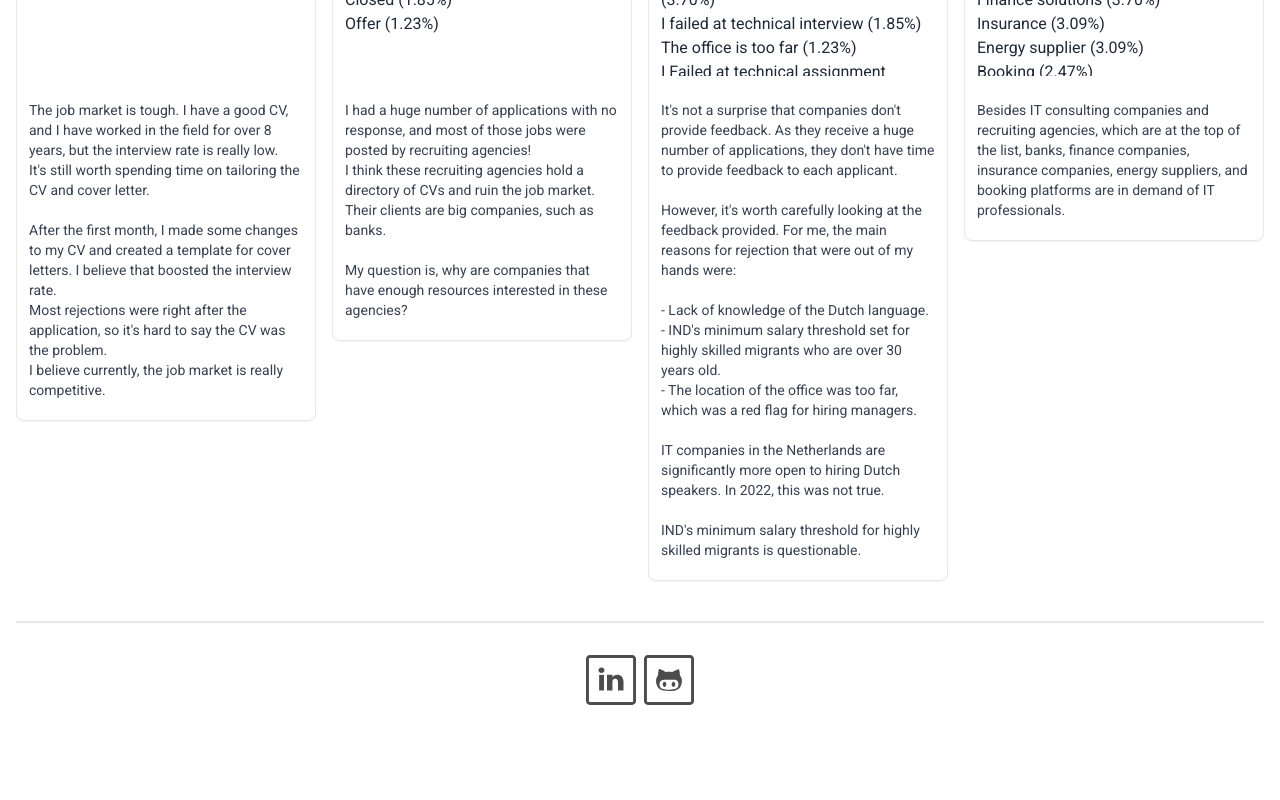
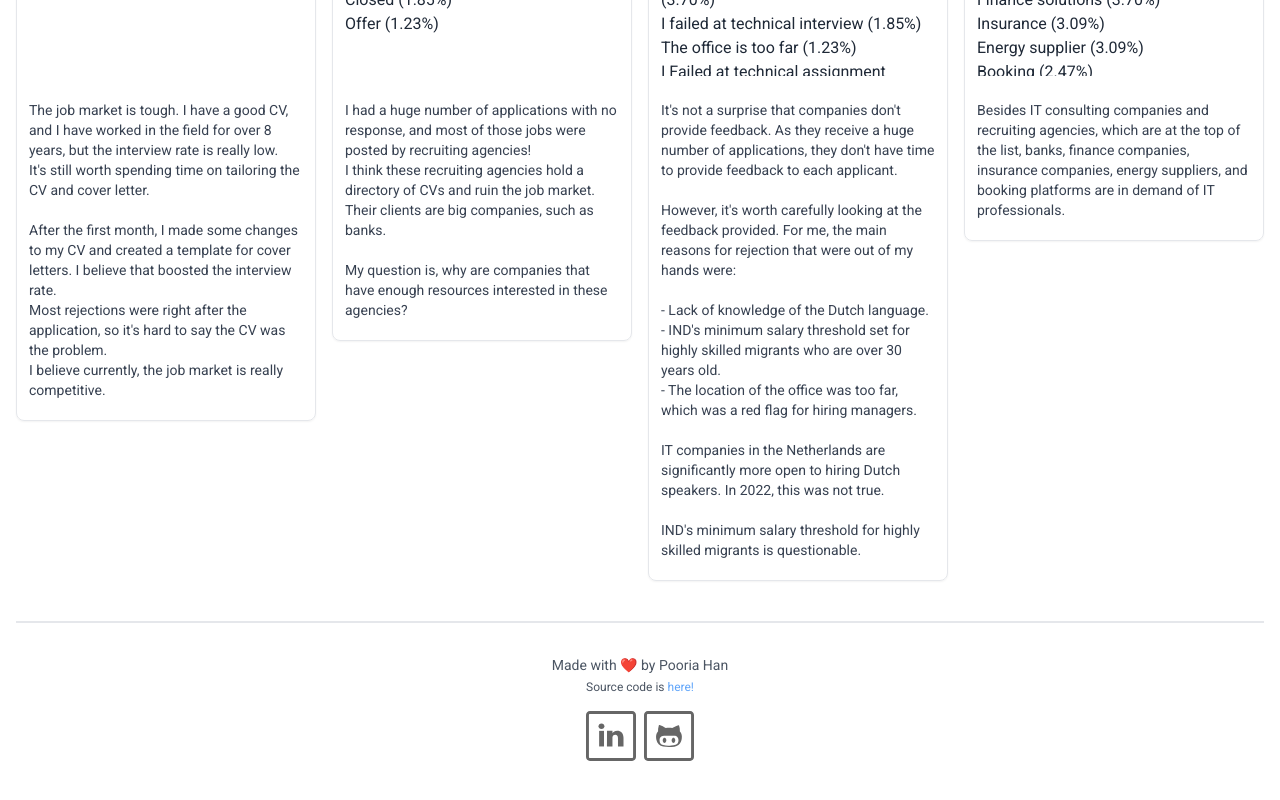
Before and after one commit to pooria-h/ts-job-applications-charts, a Vue app: page / in a window 1280 px wide. Shown: the part 736-1536 px from the top of the page. Before the commit the page ends 1481 px from the top, so only its background shows below. Built offline with nearby package versions, Linux system fonts and the light colour scheme.

Commit message:
add signature

```diff
--- a/src/components/Chart/components/ApplicationsByTime.vue
+++ b/src/components/Chart/components/ApplicationsByTime.vue
@@ -15,7 +15,7 @@ export default defineComponent({
   },
   setup() {
     const description = `
-      As a Frontend developer, I applied to 162 jobs from 01/05/2024 to 07/02/2024, over 6 months.
+      As a Frontend developer, I applied to 162 jobs from 05-01-2024 to 02-07-2024, over 6 months.
       Rather than mass applying, I picked the ones that were potential matches. I didn't cherry-pick though.
       <br> <br>
       What I learned from this experience is that you should apply consistently without having any expectations for the applications that are at the final stage.
--- a/src/components/shared/CustomFooter.vue
+++ b/src/components/shared/CustomFooter.vue
@@ -1,5 +1,20 @@
 <template>
   <footer class="customFooter">
+    <div class="sign">
+      Made with ❤️ by Pooria Han
+      <br>
+      <p class="sourceCode">
+        Source code is
+        <a
+          href="https://github.com/pooria-h/ts-job-applications-charts"
+          target="_blank"
+          title="Github repository"
+        >
+          here!
+        </a>
+      </p>
+    </div>
+    <div class="links">
       <a
         href="https://www.linkedin.com/in/pooriahan/"
         target="_blank"
@@ -48,15 +63,29 @@
           </g>
         </svg>
       </a>
+    </div>
   </footer>
 </template>
 
 <style scoped lang="scss">
 .customFooter {
-  @apply flex w-full justify-center items-center gap-2 mx-2 mt-8 p-8 border-t-2 border-gray-200;
+  @apply w-full mx-2 mt-8 p-8 border-t-2 border-gray-200;
+}
+.links {
+  @apply flex justify-center items-center gap-2;
+}
+.sign {
+  @apply text-center text-sm text-gray-600 mb-4;
+}
+.sourceCode {
+  @apply text-xs mt-1;
+  a {
+    @apply text-blue-400;
+
+  }
 }
 .footerLink {
-  opacity: .7;
+  opacity: .6;
   &:hover {
     opacity: 1;
   }
```
Lines whose indentation alone changed are shown as unchanged.
